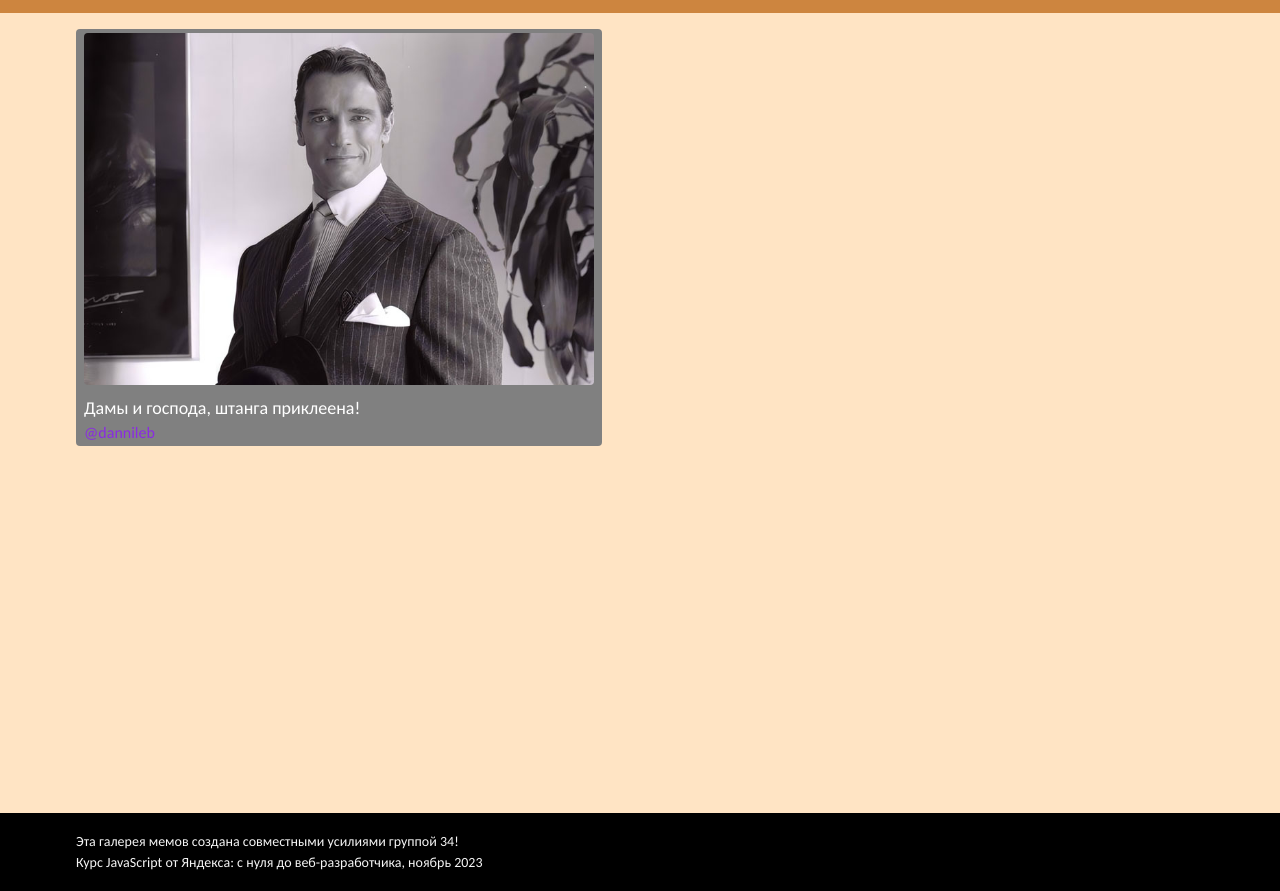
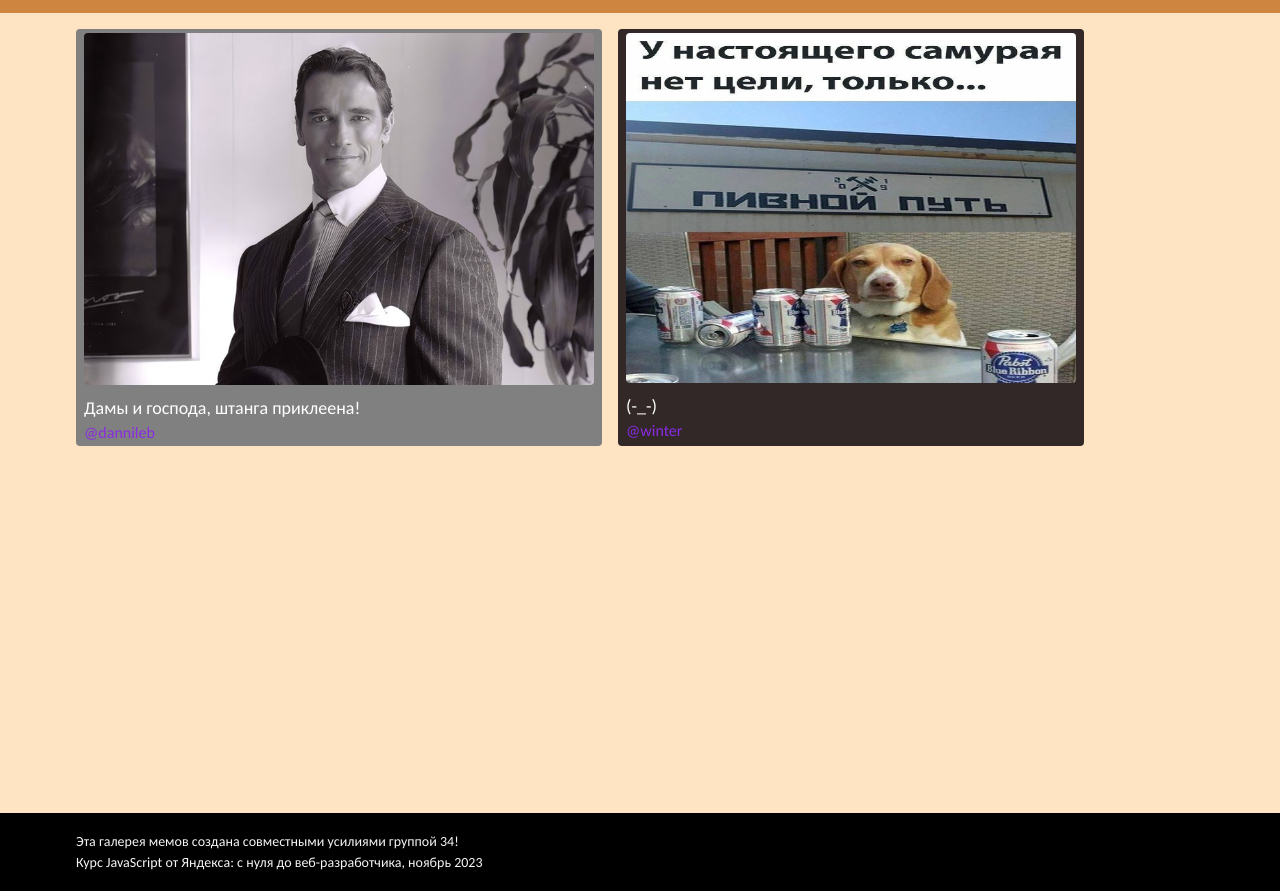
Before and after one commit to dannilebMentor/veb9_34, a plain HTML site: page index.html in a window 1280 px wide. Shown: the part 58-949 px from the top of the page. Drawn offline with Linux system fonts and the light colour scheme.

Commit message:
samurai meme

```diff
--- a/index.html
+++ b/index.html
@@ -27,8 +27,12 @@
                 <p class="gallery-image-text dannileb-text">Дамы и господа, штанга приклеена!</p>
                 <p class="gallery-image-sign dannileb-sign">@dannileb</p>
             </div>
-            <!--Ниже добавляйте свои мемы по шаблону-->
 
+            <div class="gallery-image-wrapper winter-image">
+							<img src="images/winter.jpg" title="Дамы и господа, штанга приклеена!" alt="winter-meme" class="gallery-image winter-image2">
+							<p class="gallery-image-text winter-text">(-_-)</p>
+							<p class="gallery-image-sign winter-sign">@winter</p>
+					</div>
         </section>
     </main>
     <footer>
--- a/styles/yourStyles.css
+++ b/styles/yourStyles.css
@@ -12,3 +12,20 @@
 .dannileb-sign:hover{
     color: violet;
 }
+
+.winter-image{
+	background-color: rgb(51, 40, 40);
+}
+.winter-text{
+	color: white;
+}
+.winter-sign{
+	color:blueviolet;
+}
+.winter-sign:hover{
+	color: rgb(241, 163, 241);
+}
+.winter-image2 {
+	height: 350px;
+	width: 450px;
+}
```
Also changed, not shown: images/winter.jpg (added).
